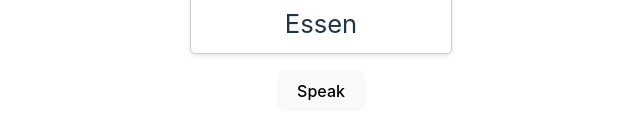
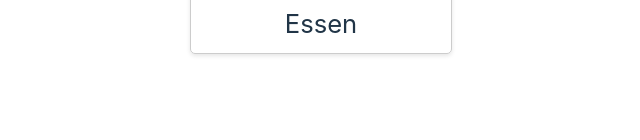
Before and after one commit to patled/chat-chord, a React (Vite) app: page / in a window 1280 px wide. Shown: the part 900-1040 px from the top of the page, without its empty margins (319-959 px from the left). After the commit the page ends 1002 px from the top, so only its background shows below. Built offline with nearby package versions, Linux system fonts and the light colour scheme.

Commit message:
refactor: Remove speak function from App component

```diff
--- a/src/App.tsx
+++ b/src/App.tsx
@@ -1,4 +1,4 @@
-import { useMemo, useState } from "react";
+import { useMemo } from "react";
 import "./App.css";
 import { SpeechService } from "./service/SpeechService";
 import { SpeechServiceContext } from "./SpeechServiceContext";
@@ -6,10 +6,6 @@ import { TaskItemList } from "./Components/TaskItemList";
 
 function App() {
   const speechService = useMemo(() => new SpeechService(), []);
-
-  function speak(content: string): void {
-    speechService.speak(content);
-  }
 
   return (
     <SpeechServiceContext.Provider value={speechService}>
@@ -28,7 +24,6 @@ function App() {
 
       <div className="card">
         <TaskItemList />
-        <button onClick={() => speak("Hallo")}>Speak</button>
       </div>
     </SpeechServiceContext.Provider>
   );
```
